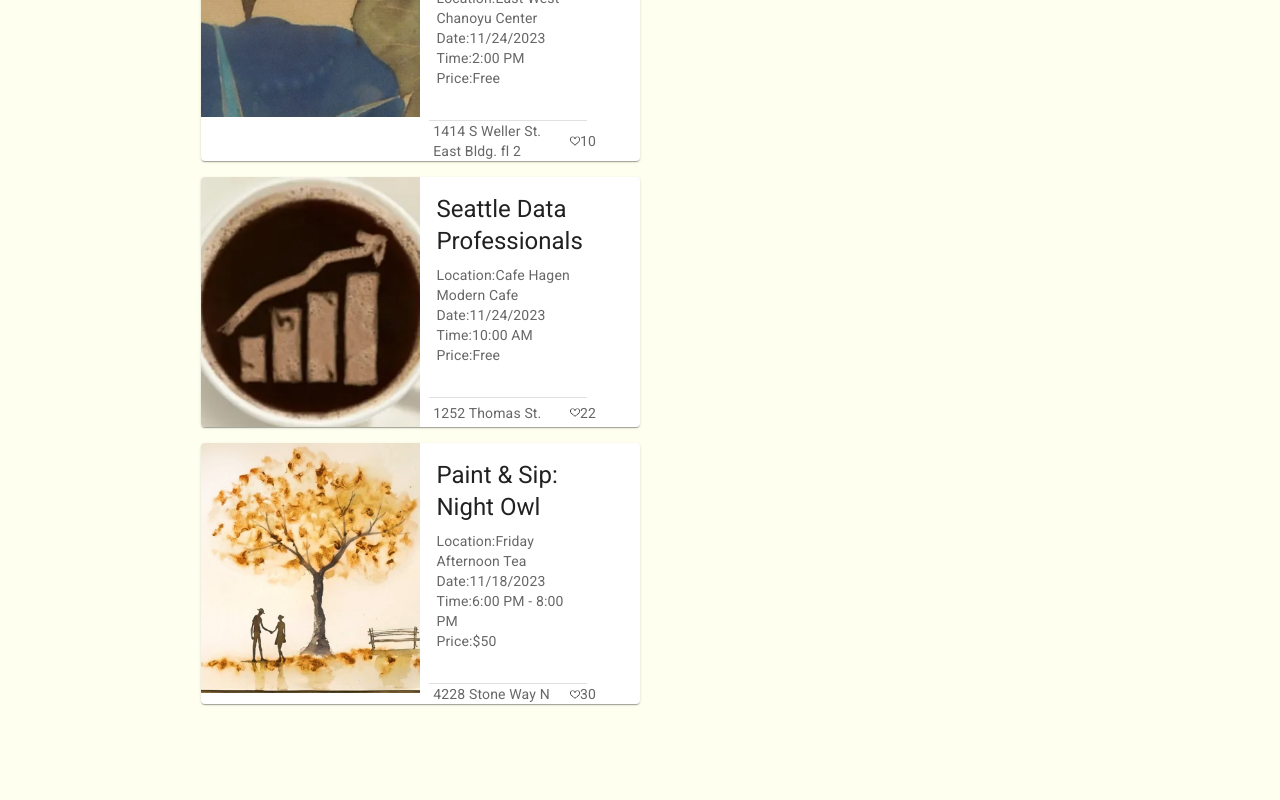
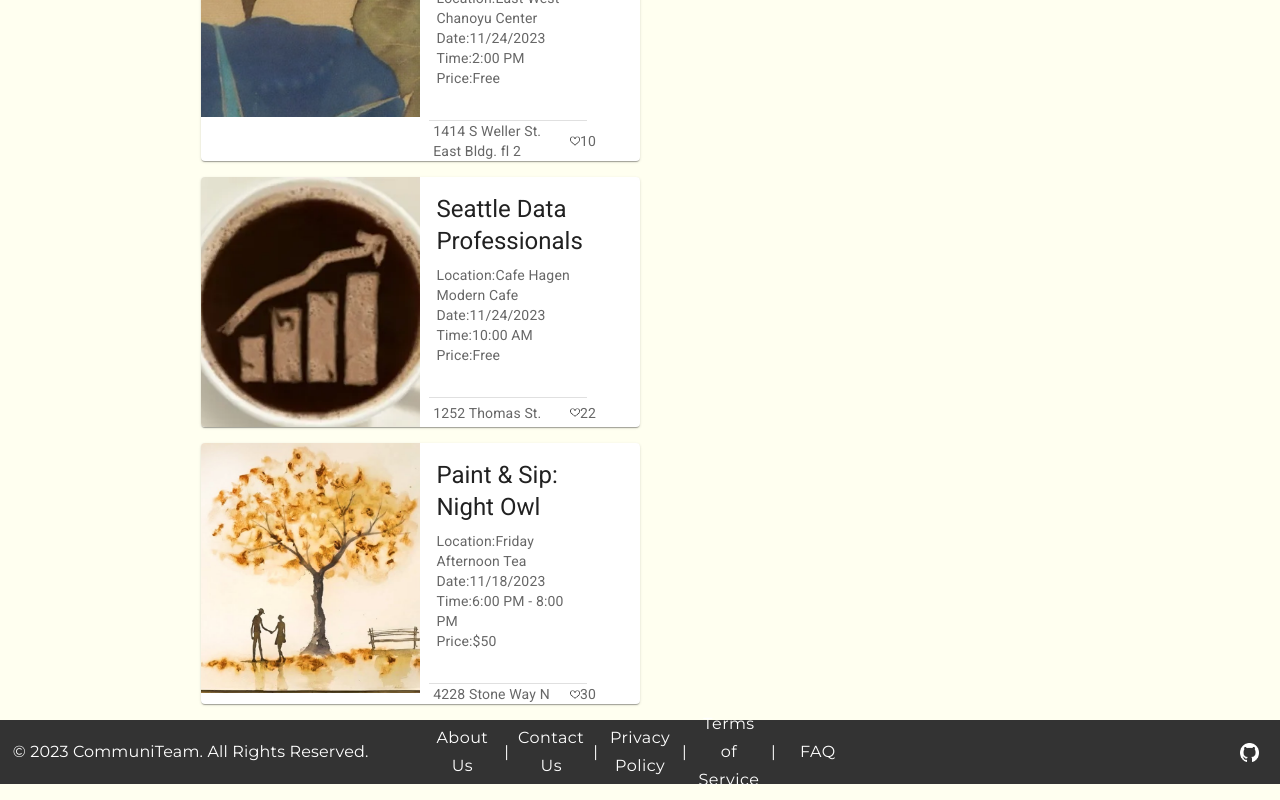
Before and after one commit to CommuniTEAM/CommuniTEA, a React (Vite) app in the folder app/: page /communitea in a window 1280 px wide. Shown: the part 829-1629 px from the top of the page. Before the commit the page ends 1549 px from the top, so only its background shows below. Built offline with nearby package versions, Linux system fonts and the light colour scheme; a web font is replaced by a local one.

Commit message:
✨ [TEA-50]: Footer

```diff
--- a/app/src/components/CommuniTEA/CommuniTeaPage.tsx
+++ b/app/src/components/CommuniTEA/CommuniTeaPage.tsx
@@ -1,3 +1,4 @@
+import Footer from '../Landing Page/Footer'
 import NavBar from '../Landing Page/Navbar'
 import Filters from './Filters'
 import LocationSearch from './LocationSearch'
@@ -8,6 +9,7 @@ export default function CommuniTeaPage (): JSX.Element {
       <NavBar />
       <LocationSearch />
       <Filters />
+      <Footer />
     </div>
   )
 }
```
